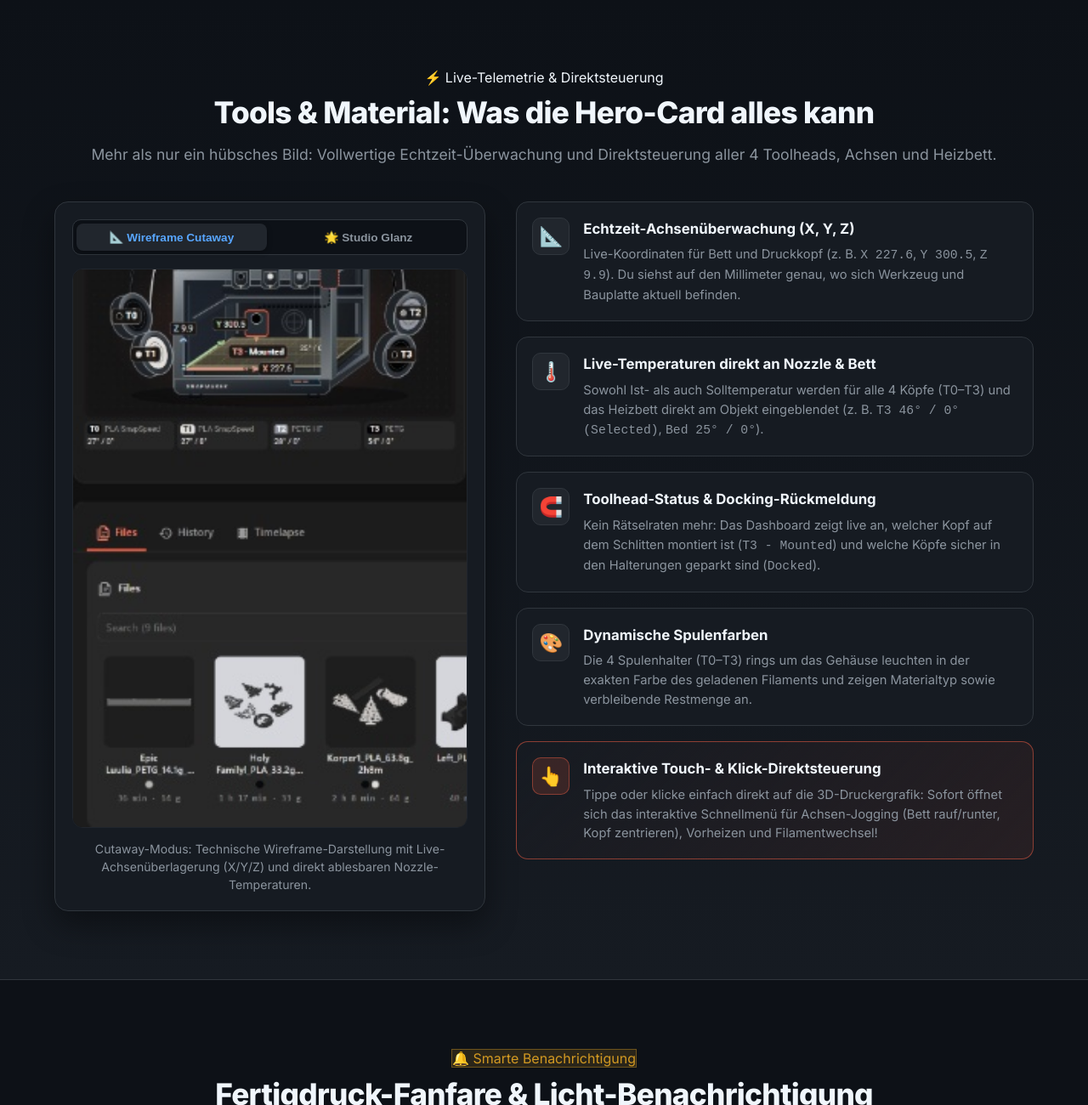
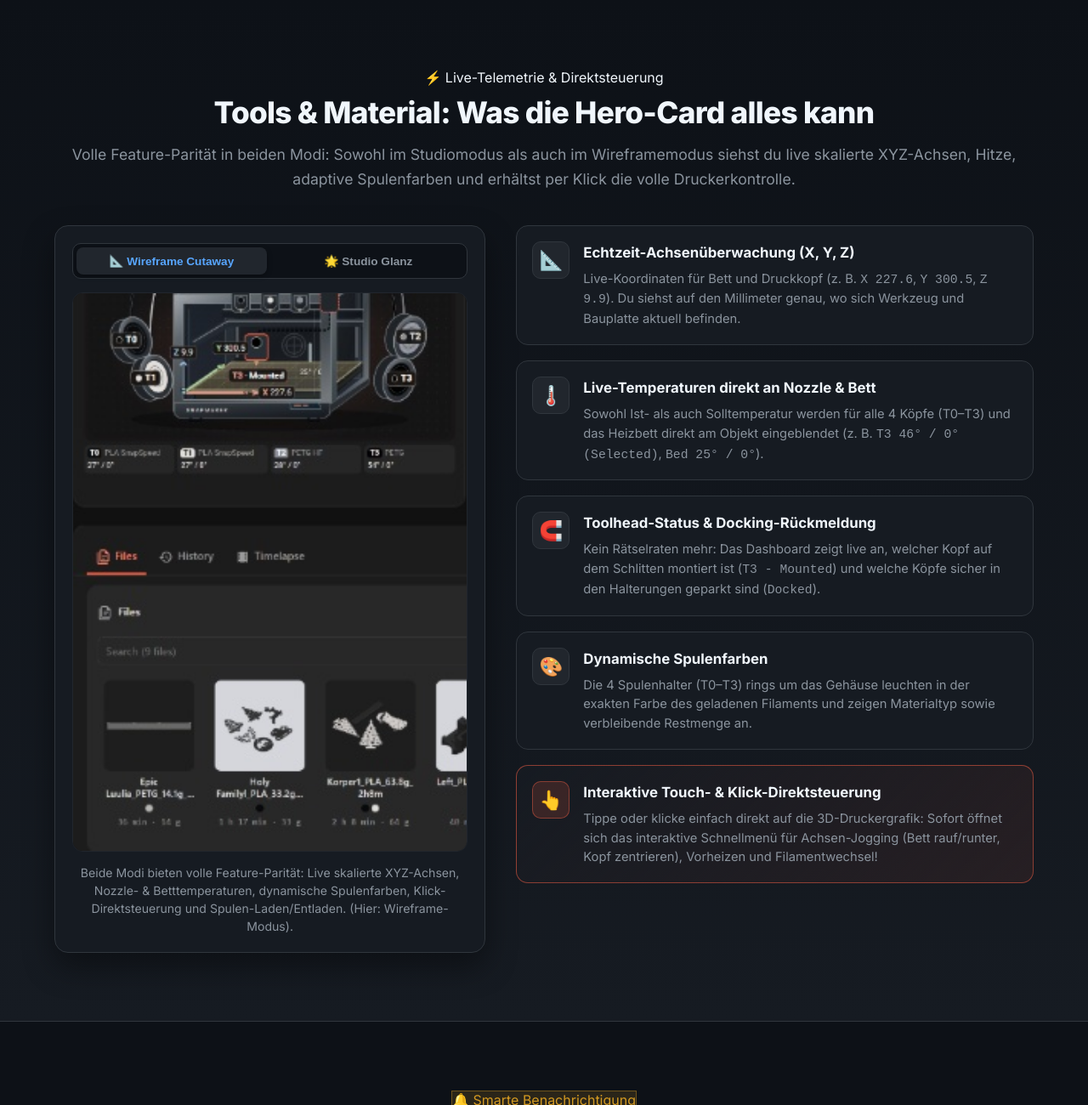
Before and after one commit to Reaper2507/snapmaker-u1-homeassistant, a plain HTML site: page docs/homeassistant.html in a window 1280 px wide. Shown: the part 1475-2775 px from the top of the page at 85% size. Drawn offline with Linux system fonts and the light colour scheme.

Commit message:
docs: clarify 100% full feature parity between Studio and Wireframe modes

```diff
--- a/docs/homeassistant.html
+++ b/docs/homeassistant.html
@@ -171,7 +171,7 @@
       <div class="section-header">
         <span class="badge-tag" data-i18n="telemetry-badge">⚡ Live-Telemetrie & Direktsteuerung</span>
         <h2 data-i18n="telemetry-title">Tools & Material: Was die Hero-Card alles kann</h2>
-        <p data-i18n="telemetry-subtitle">Mehr als nur ein hübsches Bild: Vollwertige Echtzeit-Überwachung und Direktsteuerung aller 4 Toolheads, Achsen und Heizbett.</p>
+        <p data-i18n="telemetry-subtitle">Volle Feature-Parität in beiden Modi: Sowohl im Studiomodus als auch im Wireframemodus siehst du live skalierte XYZ-Achsen, Hitze, adaptive Spulenfarben und erhältst per Klick die volle Druckerkontrolle.</p>
       </div>
 
       <div class="telemetry-grid">
@@ -185,7 +185,7 @@
             <img id="telemetry-preview-img" src="assets/tools-material-cutaway.jpg" alt="Tools & Material Telemetry Card" class="telemetry-img">
           </div>
           <div class="preview-caption" id="telemetry-preview-caption" data-i18n="cap-telemetry-cutaway">
-            Cutaway-Modus: Technische Wireframe-Darstellung mit Live-Achsenüberlagerung (X/Y/Z) und direkt ablesbaren Nozzle-Temperaturen.
+            Beide Modi bieten volle Feature-Parität: Live skalierte XYZ-Achsen, Nozzle- & Betttemperaturen, dynamische Spulenfarben, Klick-Direktsteuerung und Spulen-Laden/Entladen. (Hier: Wireframe-Modus).
           </div>
         </div>
 
```
Also changed, not shown: 2 other files.
